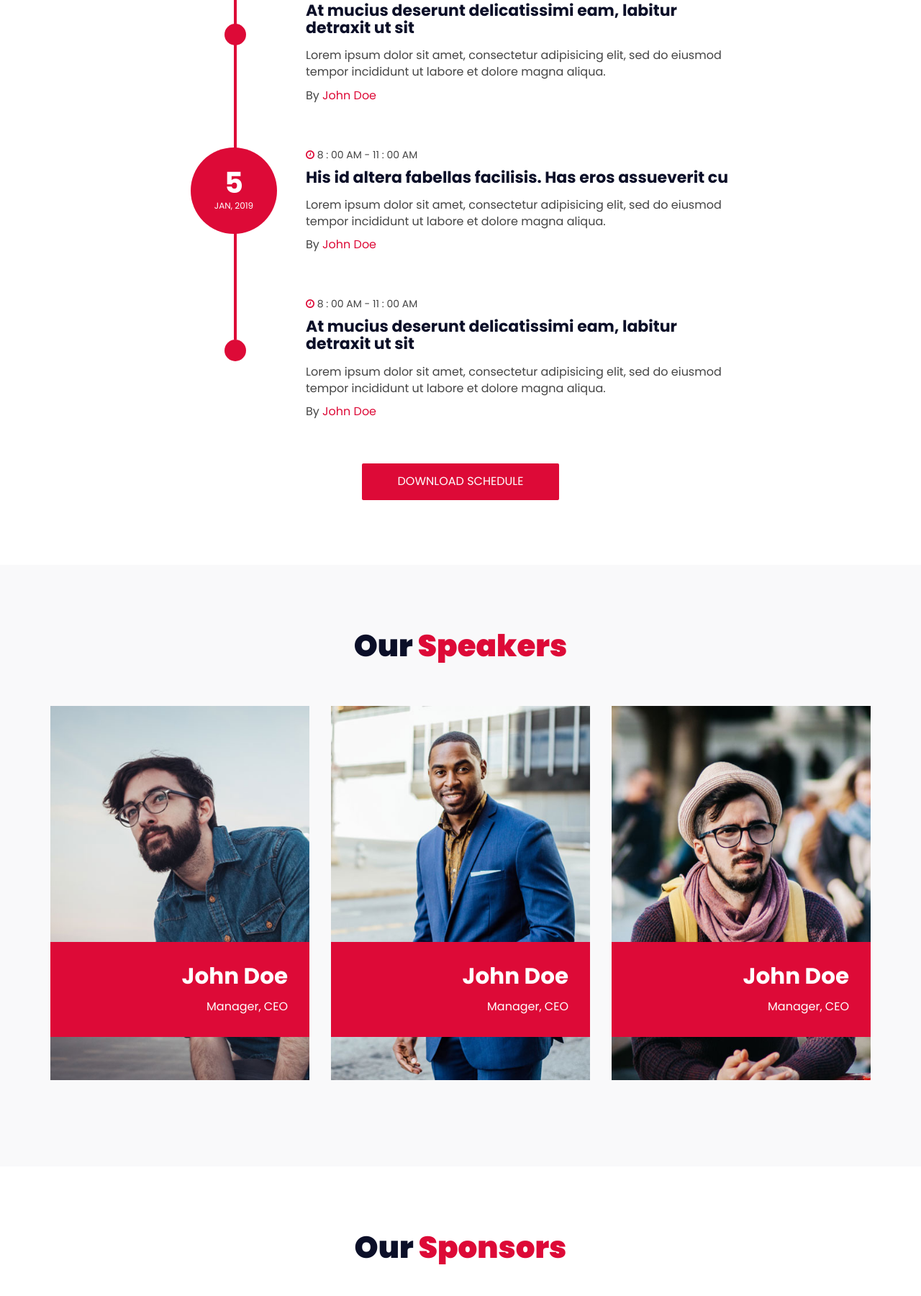
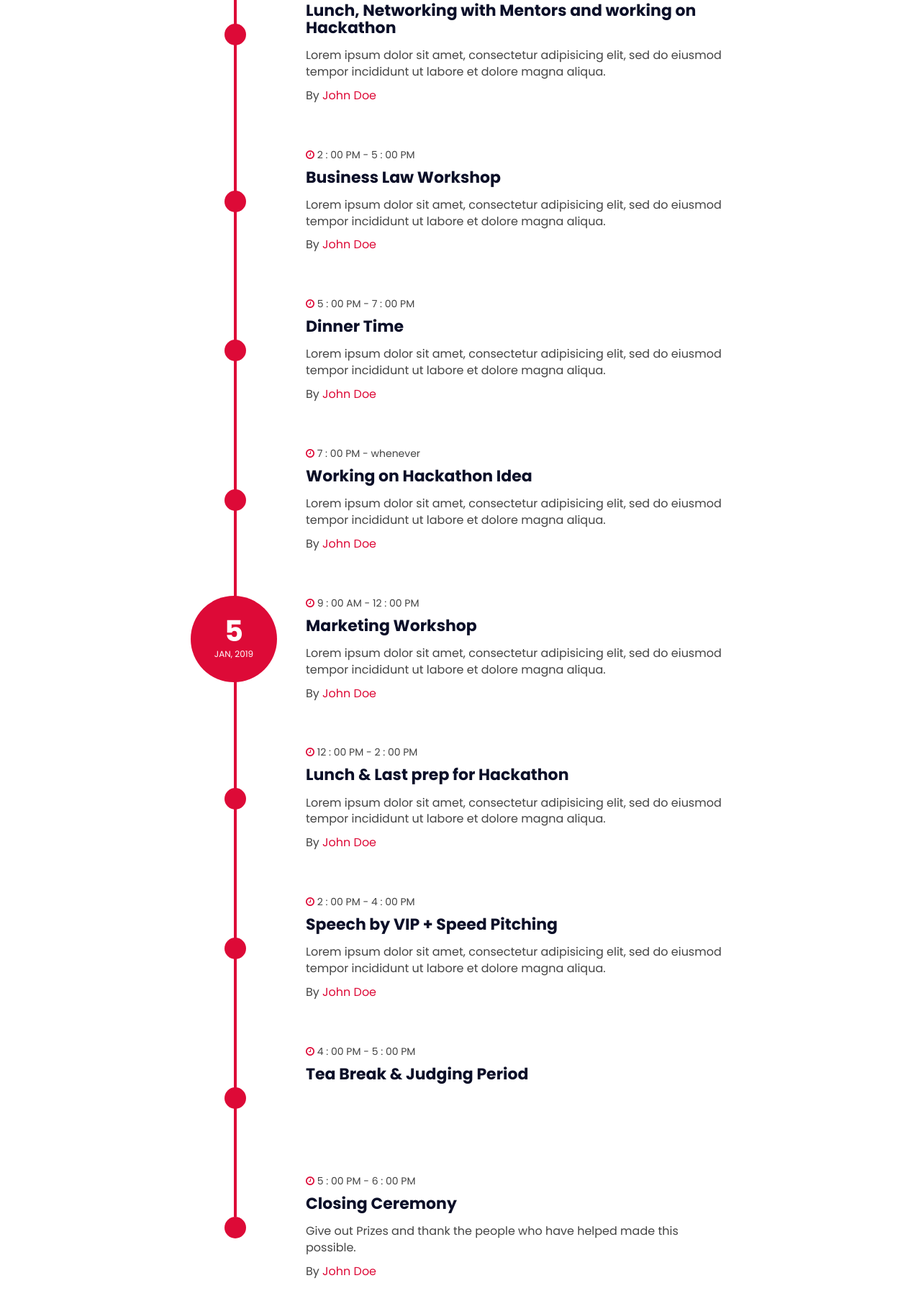
Before and after one commit to sadakosa/RC4Bootcamp, a plain HTML site: page index.html in a window 1280 px wide. Shown: the part 4499-6300 px from the top of the page at 72% size. Drawn offline with Linux system fonts and the light colour scheme; some packages are replaced by stand-ins of ours.

```diff
--- a/index.html
+++ b/index.html
@@ -365,8 +365,8 @@
 								</div>
 							</div>
 							<div class="event-content">
-								<p class="event-time"><i class="fa fa-clock-o"></i> 8 : 00 AM - 11 : 00 AM</p>
-								<h3 class="event-title">His id altera fabellas facilisis. Has eros assueverit cu</h3>
+								<p class="event-time"><i class="fa fa-clock-o"></i> 9 : 00 AM - 12 : 00 PM</p>
+								<h3 class="event-title">Funding Workshop</h3>
 								<p>Lorem ipsum dolor sit amet, consectetur adipisicing elit, sed do eiusmod tempor incididunt ut labore et dolore magna aliqua.</p>
 								<p>By <a href="#">John Doe</a></p>
 							</div>
@@ -377,8 +377,44 @@
 						<div class="event">
 							<div class="event-hour"></div>
 							<div class="event-content">
-								<p class="event-time"><i class="fa fa-clock-o"></i> 8 : 00 AM - 11 : 00 AM</p>
-								<h3 class="event-title">At mucius deserunt delicatissimi eam, labitur detraxit ut sit</h3>
+								<p class="event-time"><i class="fa fa-clock-o"></i> 12 : 00 PM - 2 : 00 PM</p>
+								<h3 class="event-title">Lunch, Networking with Mentors and working on Hackathon</h3>
+								<p>Lorem ipsum dolor sit amet, consectetur adipisicing elit, sed do eiusmod tempor incididunt ut labore et dolore magna aliqua.</p>
+								<p>By <a href="#">John Doe</a></p>
+							</div>
+						</div>
+						<!-- /event -->
+
+						<!-- event -->
+						<div class="event">
+							<div class="event-hour"></div>
+							<div class="event-content">
+								<p class="event-time"><i class="fa fa-clock-o"></i> 2 : 00 PM - 5 : 00 PM</p>
+								<h3 class="event-title">Business Law Workshop</h3>
+								<p>Lorem ipsum dolor sit amet, consectetur adipisicing elit, sed do eiusmod tempor incididunt ut labore et dolore magna aliqua.</p>
+								<p>By <a href="#">John Doe</a></p>
+							</div>
+						</div>
+						<!-- /event -->
+
+						<!-- event -->
+						<div class="event">
+							<div class="event-hour"></div>
+							<div class="event-content">
+								<p class="event-time"><i class="fa fa-clock-o"></i> 5 : 00 PM - 7 : 00 PM</p>
+								<h3 class="event-title">Dinner Time</h3>
+								<p>Lorem ipsum dolor sit amet, consectetur adipisicing elit, sed do eiusmod tempor incididunt ut labore et dolore magna aliqua.</p>
+								<p>By <a href="#">John Doe</a></p>
+							</div>
+						</div>
+						<!-- /event -->
+
+						<!-- event -->
+						<div class="event">
+							<div class="event-hour"></div>
+							<div class="event-content">
+								<p class="event-time"><i class="fa fa-clock-o"></i> 7 : 00 PM - whenever </p>
+								<h3 class="event-title">Working on Hackathon Idea</h3>
 								<p>Lorem ipsum dolor sit amet, consectetur adipisicing elit, sed do eiusmod tempor incididunt ut labore et dolore magna aliqua.</p>
 								<p>By <a href="#">John Doe</a></p>
 							</div>
@@ -394,8 +430,8 @@
 								</div>
 							</div>
 							<div class="event-content">
-								<p class="event-time"><i class="fa fa-clock-o"></i> 8 : 00 AM - 11 : 00 AM</p>
-								<h3 class="event-title">His id altera fabellas facilisis. Has eros assueverit cu</h3>
+								<p class="event-time"><i class="fa fa-clock-o"></i> 9 : 00 AM - 12 : 00 PM</p>
+								<h3 class="event-title">Marketing Workshop</h3>
 								<p>Lorem ipsum dolor sit amet, consectetur adipisicing elit, sed do eiusmod tempor incididunt ut labore et dolore magna aliqua.</p>
 								<p>By <a href="#">John Doe</a></p>
 							</div>
@@ -406,9 +442,43 @@
 						<div class="event">
 							<div class="event-hour"></div>
 							<div class="event-content">
-								<p class="event-time"><i class="fa fa-clock-o"></i> 8 : 00 AM - 11 : 00 AM</p>
-								<h3 class="event-title">At mucius deserunt delicatissimi eam, labitur detraxit ut sit</h3>
+								<p class="event-time"><i class="fa fa-clock-o"></i> 12 : 00 PM - 2 : 00 PM</p>
+								<h3 class="event-title">Lunch & Last prep for Hackathon</h3>
 								<p>Lorem ipsum dolor sit amet, consectetur adipisicing elit, sed do eiusmod tempor incididunt ut labore et dolore magna aliqua.</p>
+								<p>By <a href="#">John Doe</a></p>
+							</div>
+						</div>
+						<!-- /event -->
+
+						<!-- event -->
+						<div class="event">
+							<div class="event-hour"></div>
+							<div class="event-content">
+								<p class="event-time"><i class="fa fa-clock-o"></i> 2 : 00 PM - 4 : 00 PM</p>
+								<h3 class="event-title">Speech by VIP + Speed Pitching</h3>
+								<p>Lorem ipsum dolor sit amet, consectetur adipisicing elit, sed do eiusmod tempor incididunt ut labore et dolore magna aliqua.</p>
+								<p>By <a href="#">John Doe</a></p>
+							</div>
+						</div>
+						<!-- /event -->
+
+						<!-- event -->
+						<div class="event">
+							<div class="event-hour"></div>
+							<div class="event-content">
+								<p class="event-time"><i class="fa fa-clock-o"></i> 4 : 00 PM - 5 : 00 PM</p>
+								<h3 class="event-title">Tea Break & Judging Period</h3>
+							</div>
+						</div>
+						<!-- /event -->
+
+						<!-- event -->
+						<div class="event">
+							<div class="event-hour"></div>
+							<div class="event-content">
+								<p class="event-time"><i class="fa fa-clock-o"></i> 5 : 00 PM - 6 : 00 PM</p>
+								<h3 class="event-title">Closing Ceremony</h3>
+								<p>Give out Prizes and thank the people who have helped made this possible.</p>
 								<p>By <a href="#">John Doe</a></p>
 							</div>
 						</div>
```
